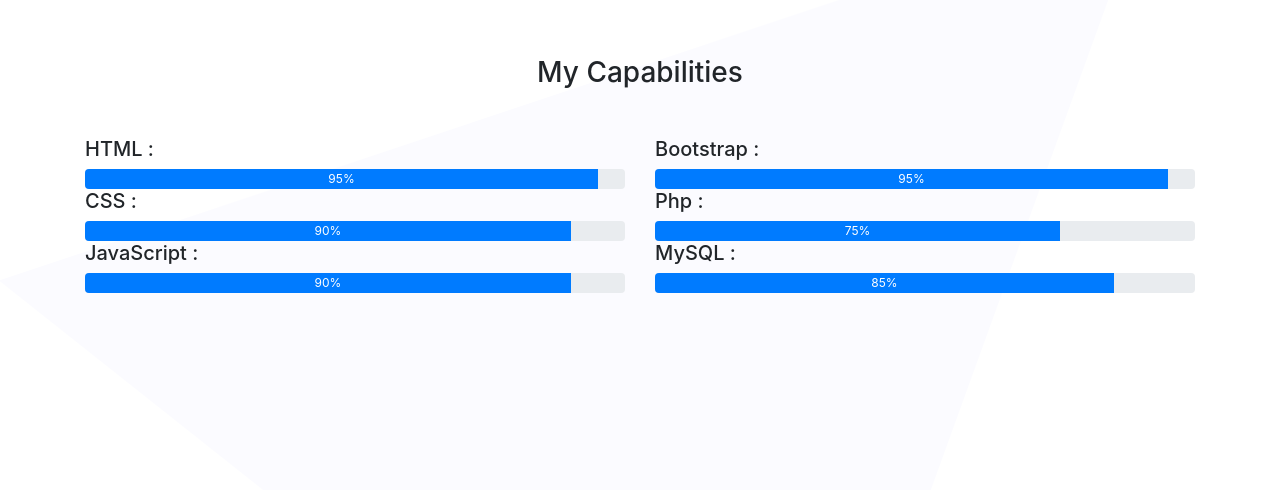
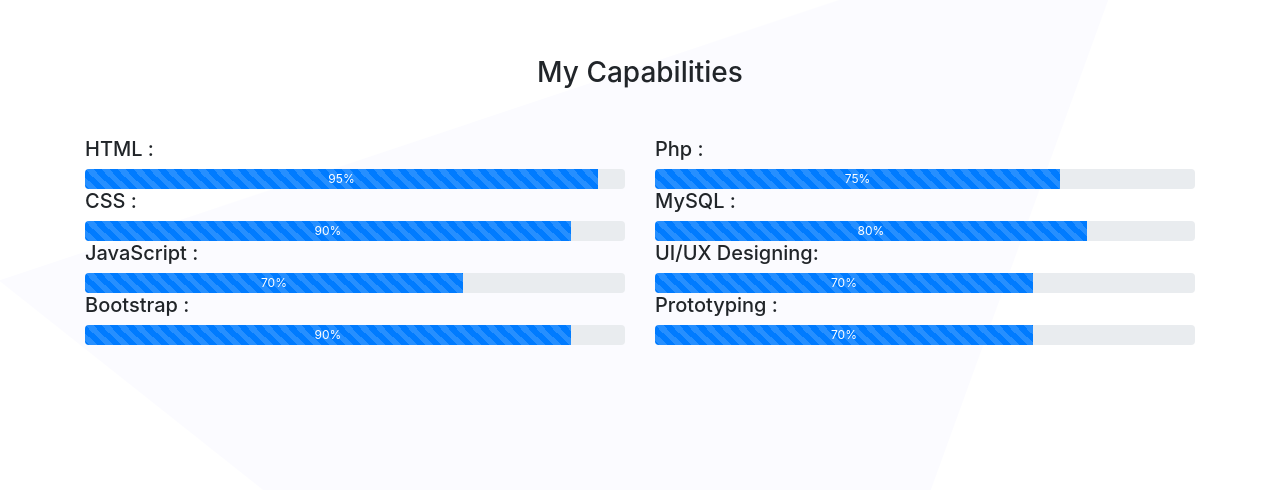
Before and after one commit to error-pranav51/PranavThakur, a plain HTML site: page index.html in a window 1280 px wide. Shown: the part 2380-2870 px from the top of the page. Drawn offline with nearby package versions, Linux system fonts and the light colour scheme.

Commit message:
updates skills section
updates skills section

```diff
--- a/index.html
+++ b/index.html
@@ -128,39 +128,52 @@
             <div class="col-md-6 col-sm-12">
         <h5>HTML :</h5>
         <div class="progress" style="height: 20px;">
-            <div class="progress-bar" role="progressbar" style="width: 95%;" aria-valuenow="95" aria-valuemin="0"
-                aria-valuemax="100">95%</div>
+            <div class="progress-bar progress-bar-striped progress-bar-animated" role="progressbar" aria-valuenow="75" aria-valuemin="0" aria-valuemax="100" style="width: 95%">95%</div>
         </div>
 
         <h5>CSS :</h5>
         <div class="progress" style="height: 20px;">
-            <div class="progress-bar" role="progressbar" style="width: 90%;" aria-valuenow="90" aria-valuemin="0"
-                aria-valuemax="100">90%</div>
+            <div class="progress-bar progress-bar-striped progress-bar-animated" role="progressbar" aria-valuenow="75"
+                aria-valuemin="0" aria-valuemax="100" style="width: 90%">90%</div>
         </div>
 
         <h5>JavaScript :</h5>
         <div class="progress" style="height: 20px;">
-            <div class="progress-bar" role="progressbar" style="width: 90%;" aria-valuenow="90" aria-valuemin="0"
-                aria-valuemax="100">90%</div>
+            <div class="progress-bar progress-bar-striped progress-bar-animated" role="progressbar" aria-valuenow="75" aria-valuemin="0" aria-valuemax="100" style="width: 70%">70%</div>
         </div>
+
+        <h5>Bootstrap :</h5>
+        <div class="progress" style="height: 20px;">
+            <div class="progress-bar progress-bar-striped progress-bar-animated" role="progressbar" aria-valuenow="75"
+                aria-valuemin="0" aria-valuemax="100" style="width: 90%">90%</div>
+        </div>
+
         </div>
         <div class="col-md-6 col-sm-12">
-        <h5>Bootstrap :</h5>
-        <div class="progress" style="height: 20px;">
-            <div class="progress-bar" role="progressbar" style="width: 95%;" aria-valuenow="95" aria-valuemin="0"
-                aria-valuemax="100">95%</div>
-        </div>
+
 
         <h5>Php :</h5>
         <div class="progress" style="height: 20px;">
-            <div class="progress-bar" role="progressbar" style="width: 75%;" aria-valuenow="75" aria-valuemin="0"
-                aria-valuemax="100">75%</div>
+            <div class="progress-bar progress-bar-striped progress-bar-animated" role="progressbar" aria-valuenow="75"
+                aria-valuemin="0" aria-valuemax="100" style="width: 75%">75%</div>
         </div>
 
         <h5>MySQL :</h5>
         <div class="progress" style="height: 20px;">
-            <div class="progress-bar" role="progressbar" style="width: 85%;" aria-valuenow="85" aria-valuemin="0"
-                aria-valuemax="100">85%</div>
+            <div class="progress-bar progress-bar-striped progress-bar-animated" role="progressbar" aria-valuenow="75"
+                aria-valuemin="0" aria-valuemax="100" style="width: 80%">80%</div>
+        </div>
+
+        <h5>UI/UX Designing:</h5>
+        <div class="progress" style="height: 20px;">
+            <div class="progress-bar progress-bar-striped progress-bar-animated" role="progressbar" aria-valuenow="75"
+                aria-valuemin="0" aria-valuemax="100" style="width: 70%">70%</div>
+        </div>
+
+        <h5>Prototyping :</h5>
+        <div class="progress" style="height: 20px;">
+            <div class="progress-bar progress-bar-striped progress-bar-animated" role="progressbar" aria-valuenow="75"
+                aria-valuemin="0" aria-valuemax="100" style="width: 70%">70%</div>
         </div>
         </div>
     </div>
```
